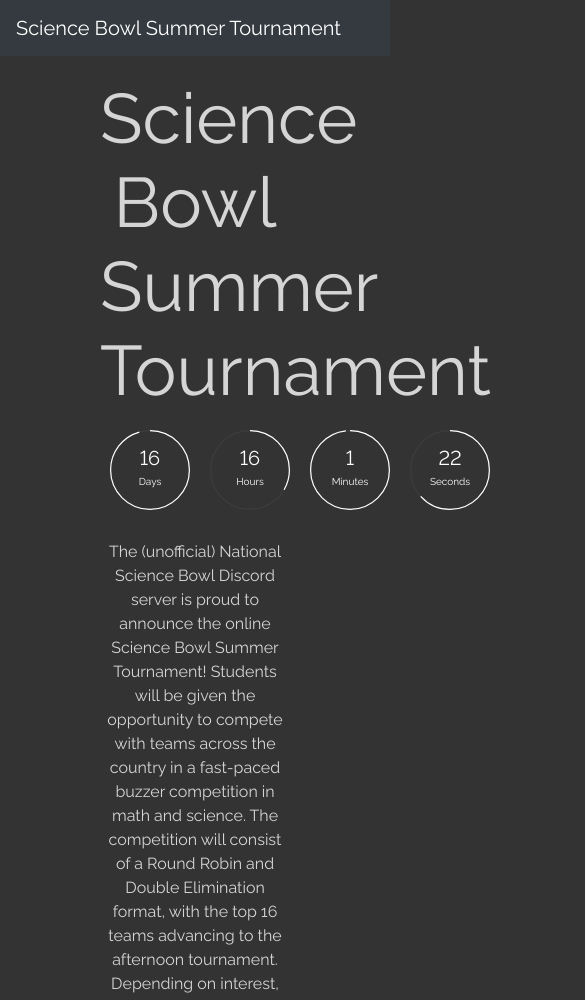
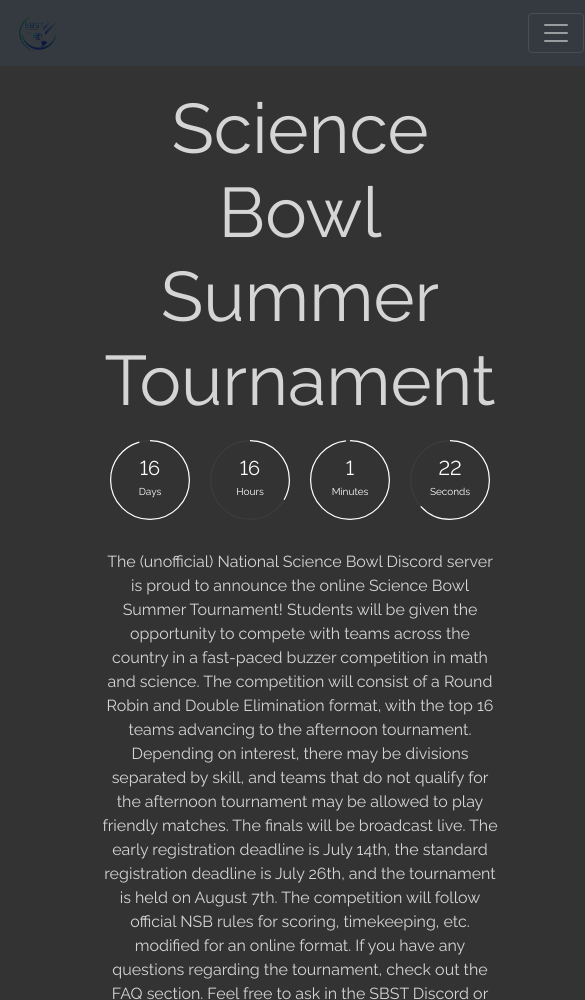
Before and after one commit to CodingPower472/sbst-website, a plain HTML site: page index.html in a window 390 px wide. Shown: the top 1000 px of the page, 585 px wide, since content can reach past the window. Drawn offline with nearby package versions, Linux system fonts and the light colour scheme.

Commit message:
Added better mobile support

```diff
--- a/index.html
+++ b/index.html
@@ -12,9 +12,15 @@
 </head>
 <body>
     <nav class="navbar navbar-expand-lg navbar-dark bg-dark">
-        <a class="navbar-brand" href="#">Science Bowl Summer Tournament</a>
+        <!--<a class="navbar-brand" href="#">Science Bowl Summer Tournament</a>-->
+        <a class="navbar-brand" href="#">
+            <img src="image0.png">
+        </a>
+        <button class="navbar-toggler" type="button" data-toggle="collapse" data-target="#navbarSupportedContent">
+            <span class="navbar-toggler-icon"></span>
+        </button>
         <div class="collapse navbar-collapse" id="navbarSupportedContent">
-            <ul class="navbar-nav ml-auto">
+            <ul class="navbar-nav me-auto">
                 <li class="nav-item active">
                     <a href="#" class="nav-link my-2" name="home">Home</a>
                 </li>
--- a/main.css
+++ b/main.css
@@ -82,6 +82,25 @@ body {
     font-feature-settings:"lnum" 1;
 }
 
+.navbar-brand {
+    width: 10%;
+}
+
+.navbar-brand > img {
+    width: 80%;
+    mix-blend-mode: multiply;
+    filter: brightness(120%);
+}
+
+nav {
+    width: 100%;
+    display: block;
+}
+
+body {
+    min-width: fit-content;
+}
+
 @media (max-device-width: 1100px){
     #countdown-container {
         text-align: center;
@@ -129,4 +148,6 @@ body {
 
 .faq-question {
     padding: 10px;
+    margin-top: 10px;
+    margin-bottom: 10px;
 }
--- a/main.js
+++ b/main.js
@@ -6,6 +6,10 @@ $('.nav-link').click(function(e) {
     $(target).parent().addClass('active');
     $('.section').hide();
     $('#' + name).show();
+});
+
+$('.navbar-brand').click(function(e) {
+    $('a[name=home]').click();
 });
 
 var STAFF = [
```
Also changed, not shown: image0.png (added).
